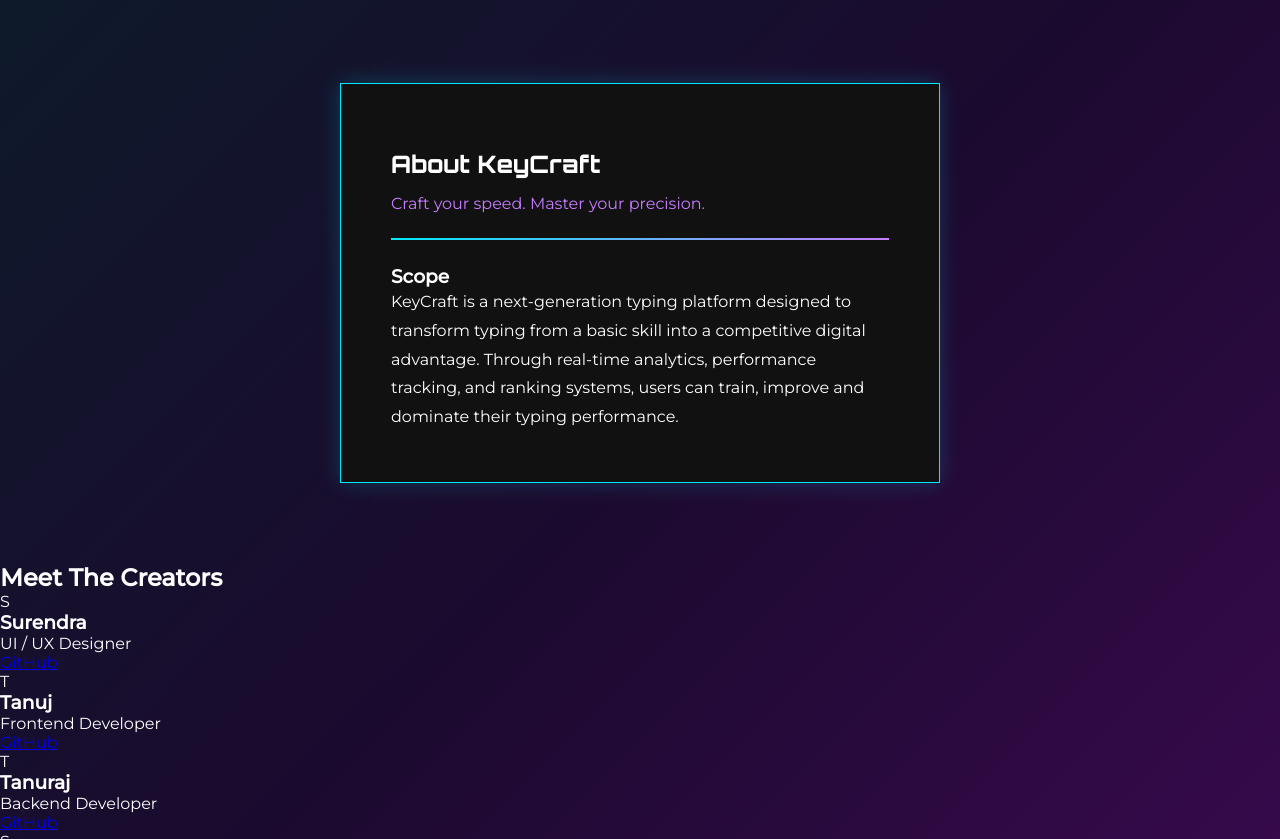
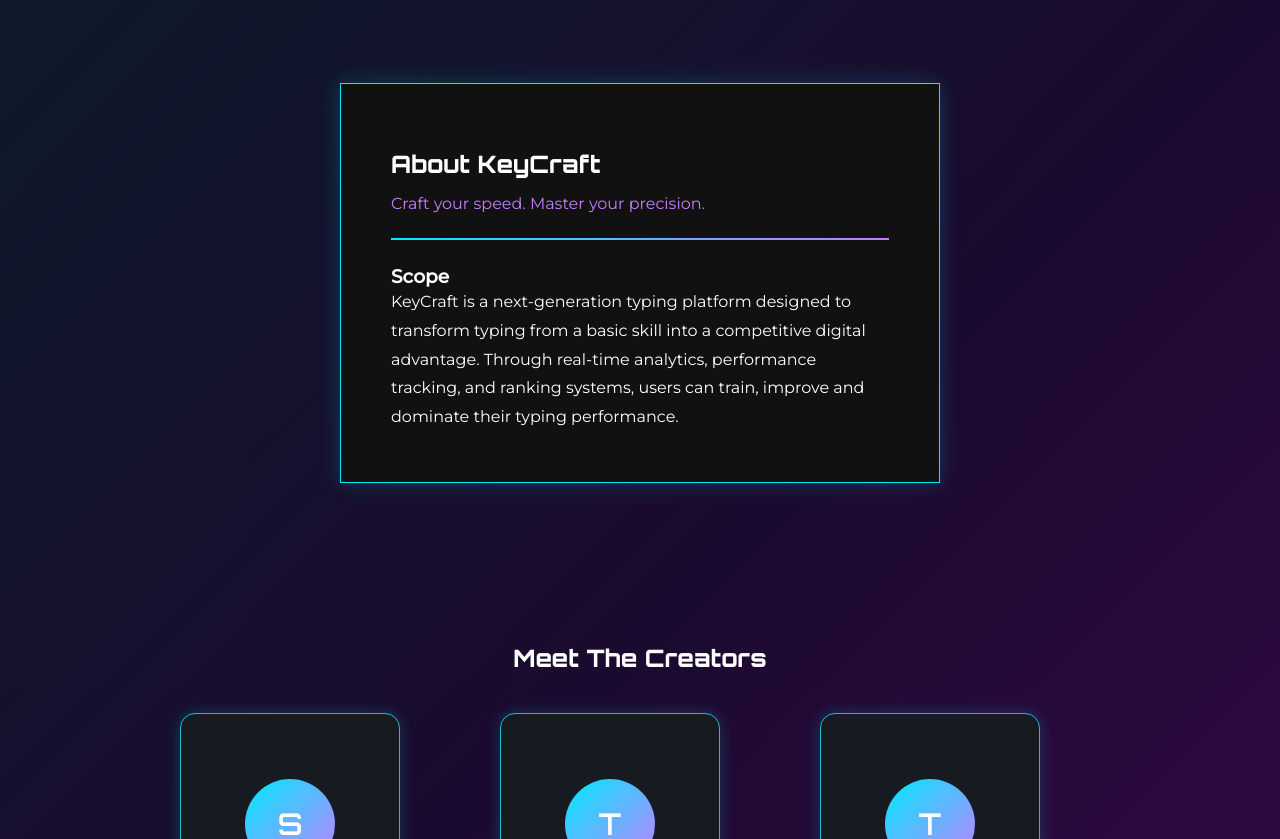
Before and after one commit to Surya-exp23/Key-Craft, a plain HTML site: page about us/index.html in a window 1280 px wide. Shown: the part 77-916 px from the top of the page. Drawn offline with Linux system fonts and the light colour scheme.

Commit message:
creators section

```diff
--- a/about us/style.css
+++ b/about us/style.css
@@ -80,3 +80,93 @@ nav a:hover{
 .description{
     line-height:1.8;
 }
+
+/* TEAM */
+.team{
+    text-align:center;
+    padding:80px 10%;
+}
+
+.team h2{
+    font-family:'Orbitron',sans-serif;
+    margin-bottom:40px;
+}
+
+.team-container{
+    display:grid;
+    grid-template-columns: repeat(6, 120px);
+    gap:40px;
+    justify-content:center;
+}
+
+
+.flip-card:nth-child(1){ grid-column: 1 / span 2; }
+.flip-card:nth-child(2){ grid-column: 3 / span 2; }
+.flip-card:nth-child(3){ grid-column: 5 / span 2; }
+.flip-card:nth-child(4){ grid-column: 2 / span 2; }
+.flip-card:nth-child(5){ grid-column: 4 / span 2; }
+
+.flip-card{
+    width:220px;
+    height:260px;
+    perspective:1000px;
+    cursor:pointer;
+}
+
+.inner{
+    width:100%;
+    height:100%;
+    position:relative;
+    transition:transform 0.6s;
+    transform-style:preserve-3d;
+}
+
+.flip-card.active .inner{
+    transform:rotateY(180deg);
+}
+
+.front, .back{
+    position:absolute;
+    width:100%;
+    height:100%;
+    border-radius:15px;
+    backface-visibility:hidden;
+    display:flex;
+    flex-direction:column;
+    justify-content:center;
+    align-items:center;
+    background:#161b22;
+    border:1px solid #1abeca;
+}
+
+.front{
+    box-shadow:0 0 15px rgba(0,234,255,0.2);
+}
+
+.back{
+    transform:rotateY(180deg);
+    background:#1f0033;
+    border:1px solid #c77dff;
+}
+
+.back a{
+    margin-top:10px;
+    padding:6px 14px;
+    border-radius:20px;
+    background:#00eaff;
+    color:black;
+    text-decoration:none;
+}
+
+.avatar{
+    width:90px;
+    height:90px;
+    border-radius:50%;
+    margin-bottom:15px;
+    background:linear-gradient(135deg,#00eaff,#c77dff);
+    display:flex;
+    justify-content:center;
+    align-items:center;
+    font-family:'Orbitron',sans-serif;
+    font-size:30px;
+}
```
